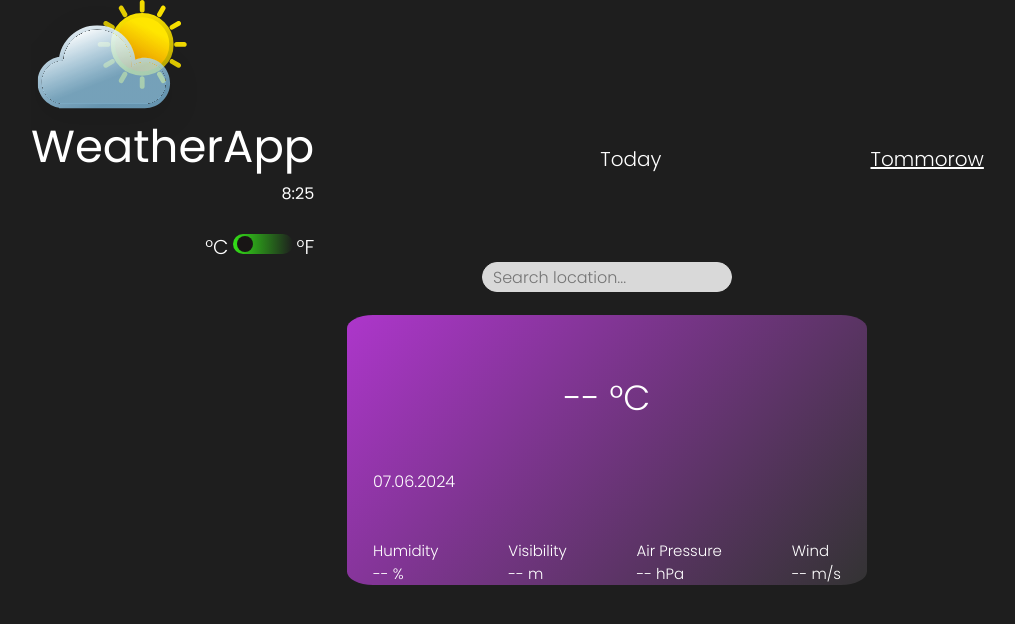
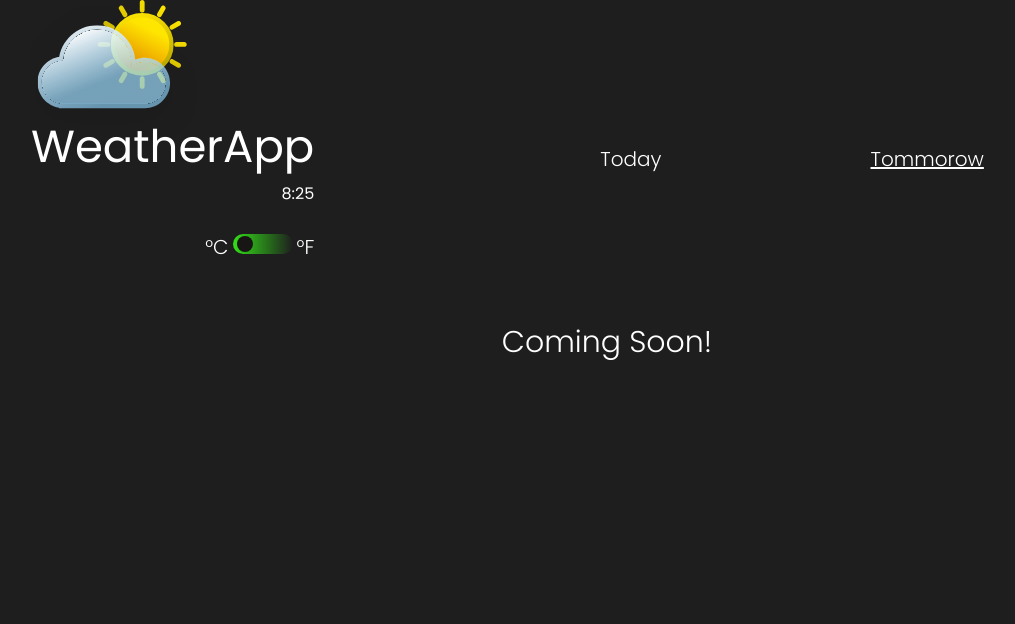
Before and after one commit to klaudiatrepa/weather-app, a website: page index.html in a window 1280 px wide. Both pictures are taken after a click on the button "Tommorow". Shown: the whole page, without its empty margins (33-1048 px from the left). Drawn offline with Linux system fonts and the light colour scheme.

Commit message:
added 'coming soon' info to tomorrow tab

```diff
--- a/index.css
+++ b/index.css
@@ -156,6 +156,10 @@ input:checked+.sliderBall {
     gap: 10%;
 }
 
+.location-div-hide {
+    display: none;
+}
+
 .location-div input {
     height: 50px;
     width: 200px;
@@ -220,7 +224,6 @@ input[type=text]:focus {
 }
 
 .temp-info {
-    /* background-color: blueviolet; */
     text-align: center;
 }
 
@@ -236,8 +239,21 @@ input[type=text]:focus {
     color: white;
 }
 
+.weather-info-hide {
+    display: none;
+}
+
+.coming-soon-text-hide {
+    display: none;
+}
+
+.coming-soon {
+    color: white;
+    margin-top: 20%;
+    text-align: center;
+}
+
 .weather-details {
-    /* background-color: goldenrod; */
     display: flex;
     flex-direction: row;
     justify-content: space-between;
@@ -265,8 +281,6 @@ input[type=text]:focus {
     display: flex;
     flex-direction: column;
 }
-
-/* added classes */
 
 
 
@@ -334,4 +348,9 @@ input[type=text]:focus {
         display: flex;
         justify-content: center;
     }
+
+    .coming-soon {
+        margin-top: 5%;
+        font-size: 30px;
+    }
 }
--- a/index.html
+++ b/index.html
@@ -45,10 +45,10 @@
                 </div>
                 <div class="location-div">
                     <input class="location-input poppins-light" type="text" placeholder="Search location...">
-                    <!-- <button class="btn-search">Search</button> -->
                 </div>
             </div>
             <div class="weather-div">
+                <div class='coming-soon coming-soon-text-hide poppins-light'> Coming Soon!</div>
                 <div class="weather-info poppins-light">
                     <div class="location-name">
                         <div class="data-location"></div>
--- a/weather-app.js
+++ b/weather-app.js
@@ -11,6 +11,9 @@ let visibilityData;
 let airPressureData;
 let windData;
 let locationPinIcon;
+let weatherInfo;
+let locationDiv;
+let comingSoonDiv;
 
 
 const API_LINK = "https://api.openweathermap.org/data/2.5/weather?q=";
@@ -40,14 +43,17 @@ const prepareDOMElements = () => {
     visibilityData = document.querySelector('.data-visibility');
     airPressureData = document.querySelector('.air-pressure-data');
     windData = document.querySelector('.data-wind');
-    locationPinIcon = document.querySelector('.location-pin')
+    locationPinIcon = document.querySelector('.location-pin');
+    weatherInfo = document.querySelector('.weather-info');
+    locationDiv = document.querySelector('.location-div');
+    comingSoonDiv = document.querySelector('.coming-soon');
 }
 
 const prepareDOMEvents = () => {
     locationInput.addEventListener('keyup', enterKeyCheck);
     tempTool.addEventListener('change', getWeather);
-    todayBtn.addEventListener('click', underlineToday);
-    tommorowBtn.addEventListener('click', underlineTommorow);
+    todayBtn.addEventListener('click', todayTab);
+    tommorowBtn.addEventListener('click', showComingSoonInfo);
 }
 
 const imperialUnits = () => {
@@ -99,7 +105,7 @@ const getWeather = () => {
                 if (locationInput.value == '') {
                     locationInput.setAttribute('placeholder', 'Enter a city name!');
                     locationData.textContent = " ";
-                    ocationPinIcon.classList.add('hide-pin')
+                    locationPinIcon.classList.add('hide-pin')
                 } else {
                     locationData.textContent = "Sorry, we can't find your city.";
                     imperialUnits();
@@ -188,4 +194,18 @@ const showCurrentDate = () => {
     currentDateDiv.innerHTML = today;
 }
 
+const showComingSoonInfo = () => {
+    weatherInfo.classList.add('weather-info-hide');
+    locationDiv.classList.add('location-div-hide');
+    underlineTommorow();
+    comingSoonDiv.classList.remove('coming-soon-text-hide');
+}
+
+const todayTab = () => {
+    weatherInfo.classList.remove('weather-info-hide');
+    locationDiv.classList.remove('location-div-hide');
+    underlineToday()
+    comingSoonDiv.classList.add('coming-soon-text-hide');
+}
+
 document.addEventListener('DOMContentLoaded', main)
```
